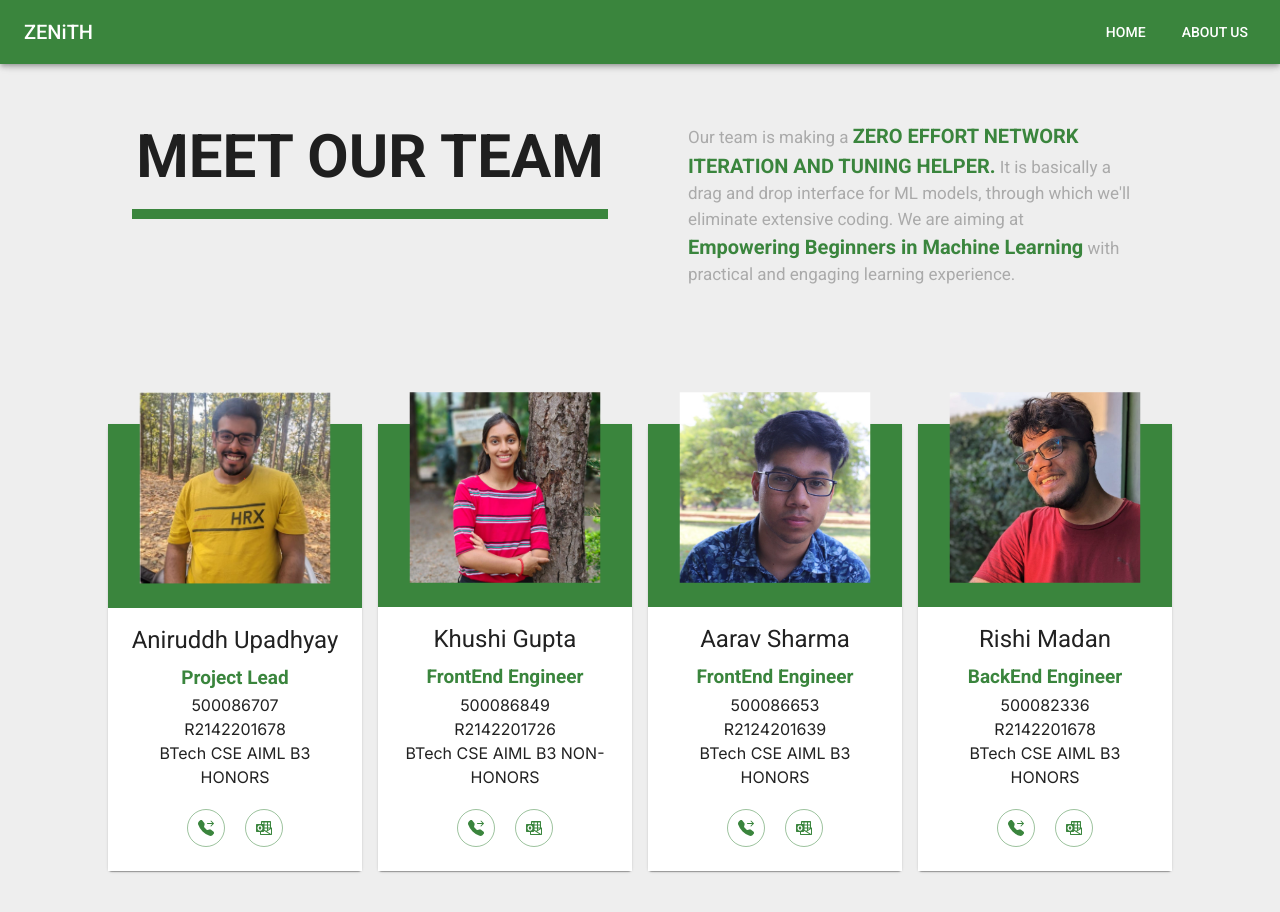
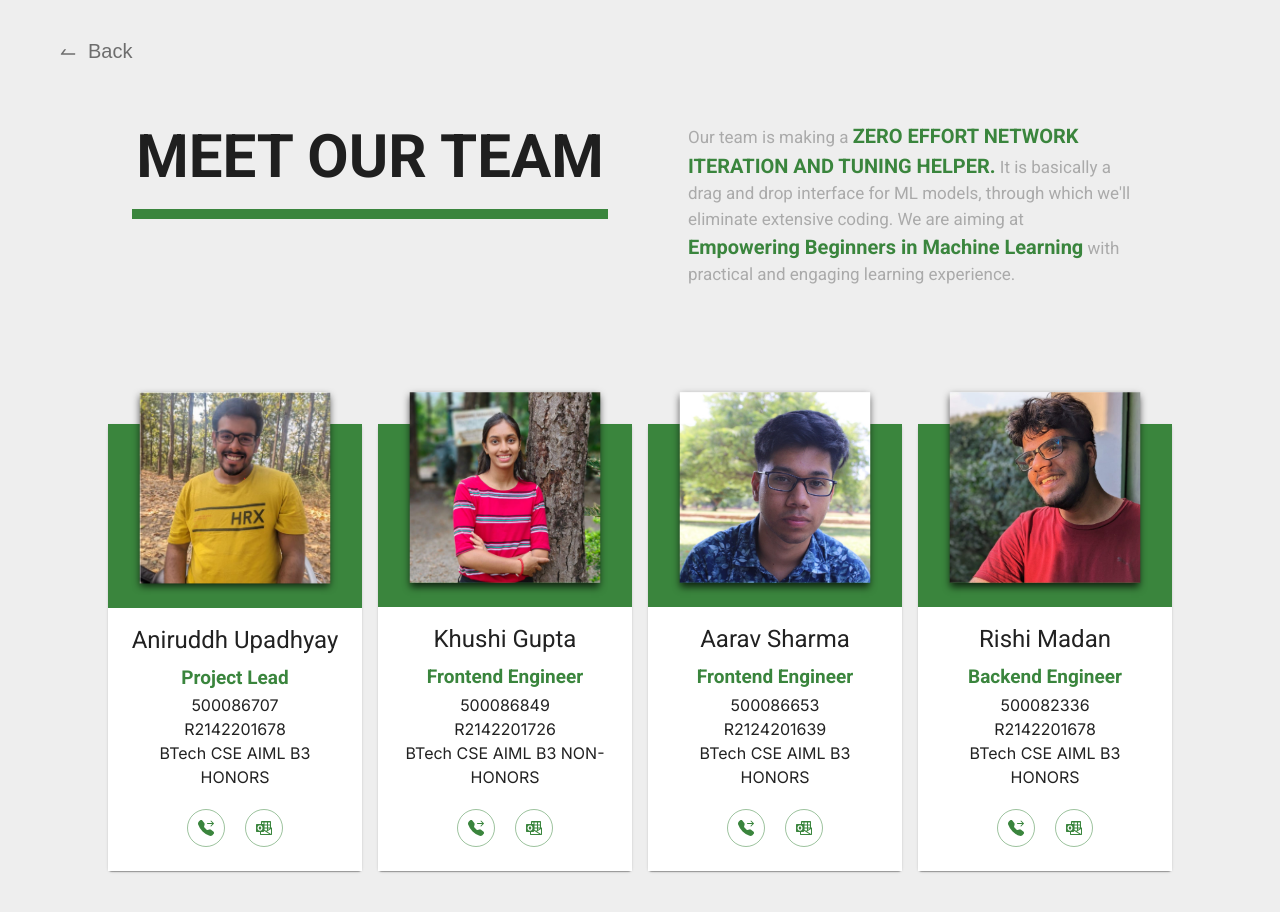
Before and after one commit to aniruddh622003/ZENITH-Sklearn-GUI, a Next.js app: page /team in a window 1280 px wide. Shown: the top 912 px of the page. Built offline with nearby package versions, Linux system fonts and the light colour scheme.

Commit message:
Fixed and Refactored Code. Also Added shadow behind image

```diff
--- a/src/app/layout.js
+++ b/src/app/layout.js
@@ -2,7 +2,6 @@ import ThemeRegistry from "@/mui/ThemeRegistry/ThemeRegistry";
 import "./globals.css";
 import { Inter } from "next/font/google";
 import Navbar from "@/components/Navbar";
-import { usePathname } from "next/navigation";
 
 const inter = Inter({ subsets: ["latin"] });
 
@@ -12,7 +11,6 @@ export const metadata = {
 };
 
 export default function RootLayout({ children }) {
-  const pathname = usePathname;
   return (
     <html lang="en">
       <body className={inter.className}>
--- a/src/app/team/team.js
+++ b/src/app/team/team.js
@@ -12,7 +12,7 @@ export const teamDetails = [
   {
     name: "Khushi Gupta",
     sapid: "500086849",
-    role: "FrontEnd Engineer",
+    role: "Frontend Engineer",
     rollNo: "R2142201726",
     spec: "BTech CSE AIML B3 NON-HONORS",
     image: "/Khushi.jpeg",
@@ -22,7 +22,7 @@ export const teamDetails = [
   {
     name: "Aarav Sharma",
     sapid: "500086653",
-    role: "FrontEnd Engineer",
+    role: "Frontend Engineer",
     rollNo: "R2124201639",
     spec: "BTech CSE AIML B3 HONORS",
     image: "/Aarav.jpeg",
@@ -32,7 +32,7 @@ export const teamDetails = [
   {
     name: "Rishi Madan",
     sapid: "500082336",
-    role: "BackEnd Engineer",
+    role: "Backend Engineer",
     rollNo: "R2142201678",
     spec: "BTech CSE AIML B3 HONORS",
     image: "/Rishi.jpeg",
--- a/src/components/Navbar/index.js
+++ b/src/components/Navbar/index.js
@@ -1,16 +1,10 @@
-import {
-  AppBar,
-  Button,
-  IconButton,
-  Stack,
-  Toolbar,
-  Typography,
-} from "@mui/material";
-import { CatchingPokemon } from "@mui/icons-material";
-import Image from "next/image";
+"use client";
+import { AppBar, Button, Stack, Toolbar, Typography } from "@mui/material";
+import { usePathname } from "next/navigation";
 
 const Navbar = () => {
-  return (
+  const pathname = usePathname();
+  return pathname != "/team" ? (
     <AppBar position="fixed">
       <Toolbar>
         {/* <IconButton size="large" edge="start" color="inherit" aria-label="logo">
@@ -31,6 +25,8 @@ const Navbar = () => {
         </Stack>
       </Toolbar>
     </AppBar>
+  ) : (
+    <div></div>
   );
 };
 
--- a/src/components/TeamCard/index.js
+++ b/src/components/TeamCard/index.js
@@ -1,11 +1,10 @@
-import * as React from "react";
+import React from "react";
 import Box from "@mui/material/Box";
 import Card from "@mui/material/Card";
-import CardActions from "@mui/material/CardActions";
 import CardContent from "@mui/material/CardContent";
 import Button from "@mui/material/Button";
 import Typography from "@mui/material/Typography";
-import { Grid, IconButton } from "@mui/material";
+import { Grid } from "@mui/material";
 import { BsTelephoneForwardFill } from "react-icons/bs";
 import { SiMicrosoftoutlook } from "react-icons/si";
 import Tooltip from "@mui/material/Tooltip";
@@ -22,6 +21,7 @@ export const TeamCard = ({ member }) => {
               height: "100%",
               scale: "0.75",
               translate: "0% -25%",
+              boxShadow: "0px 5px 10px 0px rgba(0,0,0,0.75)",
             }}
             alt={member.name}
           />
@@ -69,7 +69,7 @@ export const TeamCard = ({ member }) => {
             }}
           >
             <Tooltip title={`Call ${member.phone}`}>
-              <a href={`tel:${member.phone}`}></a>
+              <a href={`tel:${member.phone}`}>
                 <Button
                   variant="outlined"
                   aria-label="Phone"
@@ -84,9 +84,10 @@ export const TeamCard = ({ member }) => {
                 >
                   <BsTelephoneForwardFill style={{ fontSize: "16px" }} />
                 </Button>
+              </a>
             </Tooltip>
             <Tooltip title={`Mail ${member.email}`}>
-              <a href={`tel:${member.email}`}></a>
+              <a href={`mailto:${member.email}`}>
                 <Button
                   variant="outlined"
                   aria-label="LinkedIn"
@@ -101,6 +102,7 @@ export const TeamCard = ({ member }) => {
                 >
                   <SiMicrosoftoutlook style={{ fontSize: "16px" }} />
                 </Button>
+              </a>
             </Tooltip>
           </Box>
         </CardContent>
```
Also changed, not shown: src/app/team/page.jsx (+2 -11 lines), src/components/TeamCard/card.js (deleted), 1 other file (tests, documents, lock files or other folders). Lines whose indentation alone changed are shown as unchanged.
